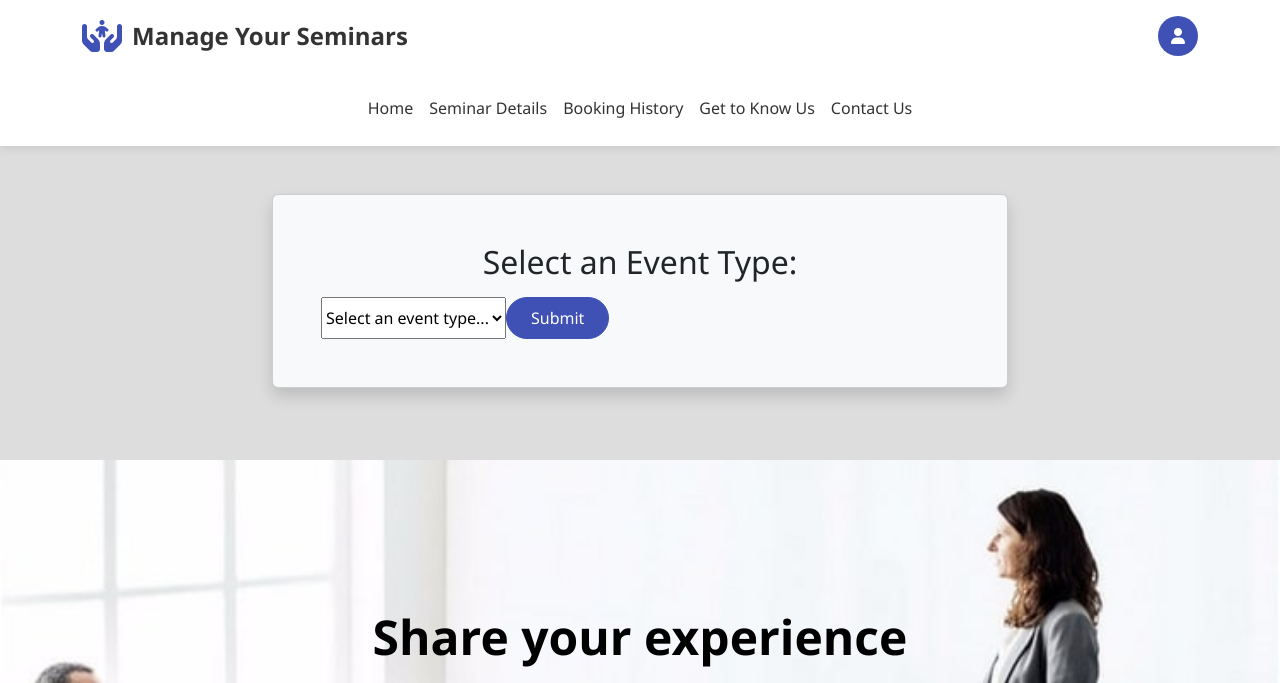
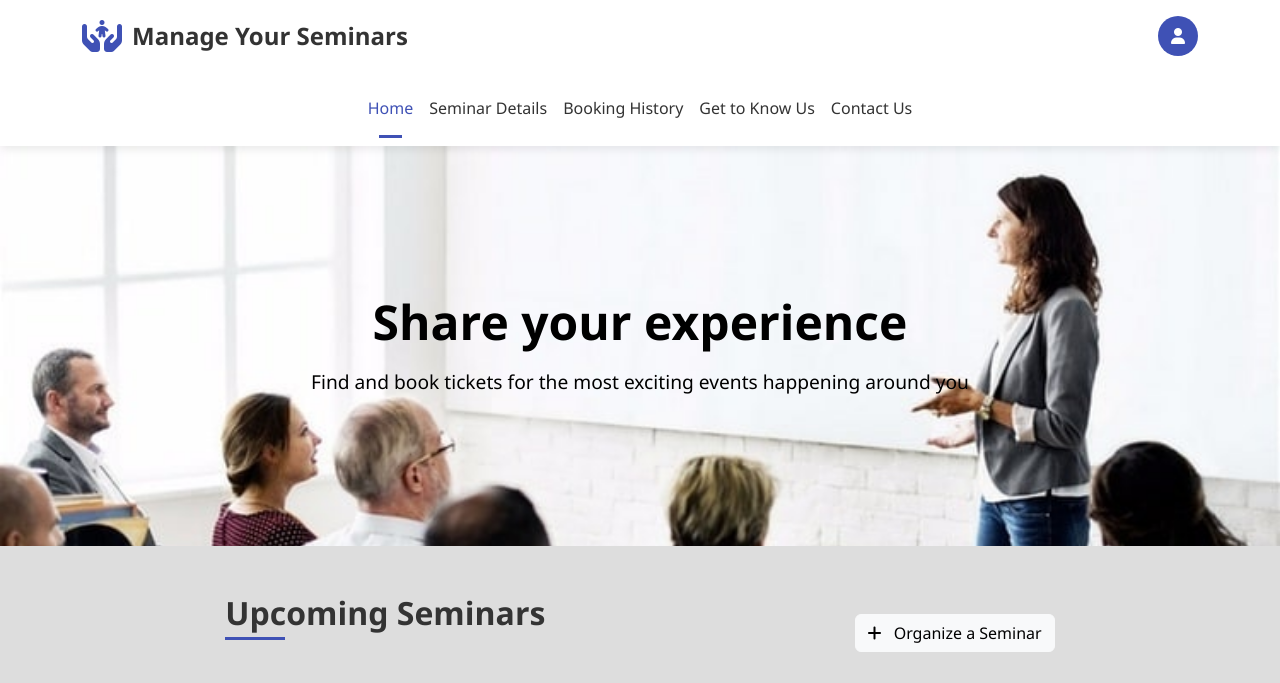
Before and after one commit to riyaamurdhani/group9-IAB207, a Flask app: page /home in a window 1280 px wide. Shown: the top 683 px of the page. Run offline with Flask 3, Linux system fonts and the light colour scheme; some libraries are stand-ins or nearby versions.

Commit message:
Update home-page.html

```diff
--- a/lab207_a3_grp_9/app/templates/home-page.html
+++ b/lab207_a3_grp_9/app/templates/home-page.html
@@ -8,7 +8,7 @@
   <link rel="stylesheet" href="https://cdnjs.cloudflare.com/ajax/libs/bootstrap/5.3.0/css/bootstrap.min.css">
   <!-- Font Awesome -->
   <link rel="stylesheet" href="https://cdnjs.cloudflare.com/ajax/libs/font-awesome/6.4.0/css/all.min.css">
-  <link rel="stylesheet" href="{{url_for('static', filename='style/style.css') }}">
+  <link rel="stylesheet" href="static/style/style.css">
 </head>
 <body>
   <!-- Header -->
@@ -25,8 +25,8 @@
         <ul class="dropdown-menu dropdown-menu-end">
           <li>
             <div class="dropdown-item-text">
-              <div class="fw-bold">Sonam Lhamo</div>
-              <div class="small text-muted">sonamlhamo871@gmail.com</div>
+              <div class="fw-bold">Tshering Dorji</div>
+              <div class="small text-muted">tsheden@gmail.com</div>
             </div>
           </li>
           <li><hr class="dropdown-divider"></li>
@@ -34,10 +34,7 @@
           <li><a class="dropdown-item" href="{{ url_for('index') }}"><i class="fas fa-sign-out-alt me-2"></i> Logout</a></li>
         </ul>
       </div>
-
-
-
-
+    </div>
 
     <nav class="navbar navbar-expand-lg">
       <div class="container">
@@ -66,40 +63,32 @@
       </div>
     </nav>
 
+    <script>
+      const navLinks = document.querySelectorAll('.nav-link');
 
+      navLinks.forEach(navLink => {
+        navLink.addEventListener('click', () => {
+          navLinks.forEach(link => link.classList.remove('active'));
+          navLink.classList.add('active');
+        });
+      });
 
+      const currentPath = window.location.pathname;
+      navLinks.forEach(navLink => {
+        if (navLink.getAttribute('href') === currentPath) {
+          navLink.classList.add('active');
+        }
+      });
+    </script>
+  </header>
 
-  </header>
-        <div class="container">
-        <div class="row justify-content-center mt-5 pb-4">
-           <div class="col-md-8">
-              <div class="card shadow p-5 mb-5 bg-light">
-                 <h2 class="text-center mb-3">Select an Event Type:</h2>
-
-                <form class="form-inline d-flex flex-nowrap" id="eventForm" method="POST" ACTION="{{url_for('select_event')}}">
-                     <select class="form-select-2" name="event_type" required>
-                       <option selected disabled>Select an event type...</option>
-                       <option value="Talk by the Author" >Talk by the Author</option>
-                       <option value="Learn how to learn">Learn how to learn</option>
-                       <option value="Ted Talk">Ted Talk</option>
-                       <option value="Financial Mindset">Financial Mindset</option>
-                    </select>
-                    <button type="submit" class="btn btn-primary">Submit</button>
-                 </form>
-              </div>
-           </div>
-        </div>
-     </div>
-    </div>
   <!-- Hero Section -->
-  <section class="hero-section bg-primary text-black py-3" style="background-image: url('{{ url_for('static', filename= 'img/session.jpg') }}');">
+  <section class="hero-section bg-primary text-black py-3" style="background-image: url('static/img/session.jpg');">
     <div class="container text-center">
       <h1 class="hero-title">Share your experience</h1>
       <p class="hero-subtitle">Find and book tickets for the most exciting events happening around you</p>
     </div>
   </section>
-
-
 
   <!-- Main Content -->
   <div class="container-fluid py-5">
@@ -109,7 +98,7 @@
         <div class="d-flex justify-content-between align-items-center mb-4">
           <h2 class="section-title">Upcoming Seminars</h2>
           <a href="{{ url_for('create_event') }}" class="btn btn-light">
-            <i class="fas fa-plus me-2"></i> Create a Seminar Event
+            <i class="fas fa-plus me-2"></i> Organize a Seminar
           </a>
         </div>
 
@@ -117,7 +106,7 @@
           <!-- Event 1 -->
           <div class="col-md-6">
             <div class="card event-card">
-              <img src="{{ url_for('static', filename='img/seminar.jpg')}}" class="card-img-top event-image" alt="Talk by the Author">
+              <img src="static/img/seminar.jpg" class="card-img-top event-image" alt="Talk by the Author">
               <div class="card-body">
                 <h3 class="card-title">Talk by the Author</h3>
                 <div class="event-meta">
@@ -132,11 +121,8 @@
                   <i class="fas fa-map-marker-alt"></i>
                   <span>Central Theater</span>
                 </div>
-                <div class="event-meta">
-                  <span>Status: Open</span>
-                </div>
                 <div class="d-flex justify-content-between align-items-center mt-4">
-                  <a href="{{ url_for('seminar_talk_by_author') }}" class="btn btn-light">View Details</a>
+                  <a href="{{ url_for('event_details') }}" class="btn btn-light">View Details</a>
                   <button class="btn btn-outline-secondary" data-bs-toggle="modal" data-bs-target="#bookTicketModal">
                     <i class="fas fa-ticket-alt me-2"></i> Reserve Seat
                   </button>
@@ -148,7 +134,7 @@
           <!-- Event 2 -->
           <div class="col-md-6">
             <div class="card event-card">
-              <img src="{{ url_for('static', filename='img/business-seminars-and-conferences.png')}}" class="card-img-top event-image" alt="Learn how to learn">
+              <img src="static/img/business-seminars-and-conferences.png" class="card-img-top event-image" alt="Learn how to learn">
               <div class="card-body">
                 <h3 class="card-title">Learn how to learn</h3>
                 <div class="event-meta">
@@ -163,11 +149,8 @@
                   <i class="fas fa-map-marker-alt"></i>
                   <span>Convention Center</span>
                 </div>
-                 <div class="event-meta">
-                  <span>Status: Open</span>
-                </div>
                 <div class="d-flex justify-content-between align-items-center mt-4">
-                  <a href="{{ url_for('seminar_learn_how_to_learn')}}" class="btn btn-light">View Details</a>
+                  <a href="{{ url_for('event_details') }}" class="btn btn-light">View Details</a>
                   <button class="btn btn-outline-secondary" data-bs-toggle="modal" data-bs-target="#bookTicketModal">
                     <i class="fas fa-ticket-alt me-2"></i> Reserve Seat
                   </button>
@@ -179,7 +162,7 @@
           <!-- Event 3 -->
           <div class="col-md-6">
             <div class="card event-card">
-              <img src="{{ url_for('static', filename='img/conferences.jpg')}}" class="card-img-top event-image" alt="Food & Wine Expo">
+              <img src="static/img/conferences.jpg" class="card-img-top event-image" alt="Food & Wine Expo">
               <div class="card-body">
                 <h3 class="card-title">Ted Talk</h3>
                 <div class="event-meta">
@@ -194,11 +177,8 @@
                   <i class="fas fa-map-marker-alt"></i>
                   <span>Downtown Pavilion</span>
                 </div>
-                 <div class="event-meta">
-                  <span>Status: Open</span>
-                </div>
                 <div class="d-flex justify-content-between align-items-center mt-4">
-                  <a href="{{ url_for('seminar_ted_talk')}}" class="btn btn-light">View Details</a>
+                  <a href="{{ url_for('event_details') }}" class="btn btn-light">View Details</a>
                   <button class="btn btn-outline-secondary" data-bs-toggle="modal" data-bs-target="#bookTicketModal">
                     <i class="fas fa-ticket-alt me-2"></i> Reserve Seat
                   </button>
@@ -210,7 +190,7 @@
           <!-- Event 4 -->
           <div class="col-md-6">
             <div class="card event-card">
-              <img src="{{ url_for('static', filename='img/banner.jpg')}}" class="card-img-top event-image" alt="Photography Workshop">
+              <img src="static/img/banner.jpg" class="card-img-top event-image" alt="Photography Workshop">
               <div class="card-body">
                 <h3 class="card-title">Financial Mindset</h3>
                 <div class="event-meta">
@@ -225,11 +205,8 @@
                   <i class="fas fa-map-marker-alt"></i>
                   <span>Arts Center</span>
                 </div>
-                 <div class="event-meta">
-                  <span>Status: BOOKED OUT</span>
-                </div>
                 <div class="d-flex justify-content-between align-items-center mt-4">
-                  <a href="{{ url_for('seminar_financial_mindset')}}" class="btn btn-light">View Details</a>
+                  <a href="{{ url_for('event_details') }}" class="btn btn-light">View Details</a>
                   <button class="btn btn-outline-secondary" data-bs-toggle="modal" data-bs-target="#bookTicketModal">
                     <i class="fas fa-ticket-alt me-2"></i> Reserve Seat
                   </button>
@@ -256,7 +233,7 @@
         </div>
         <div class="modal-body">
           <div class="d-flex mb-4">
-            <img src="{{ url_for('static', filename='img/socratic-seminars.jpeg') }}" alt="Event" class="img-thumbnail me-3" style="width: 100px; height: 100px; object-fit: cover;">
+            <img src="static/img/socratic-seminars.jpeg" alt="Event" class="img-thumbnail me-3" style="width: 100px; height: 100px; object-fit: cover;">
             <div>
               <h5>Talk by the Author</h5>
               <p class="small text-muted mb-0">June 15, 2025 at 18:00</p>
```
